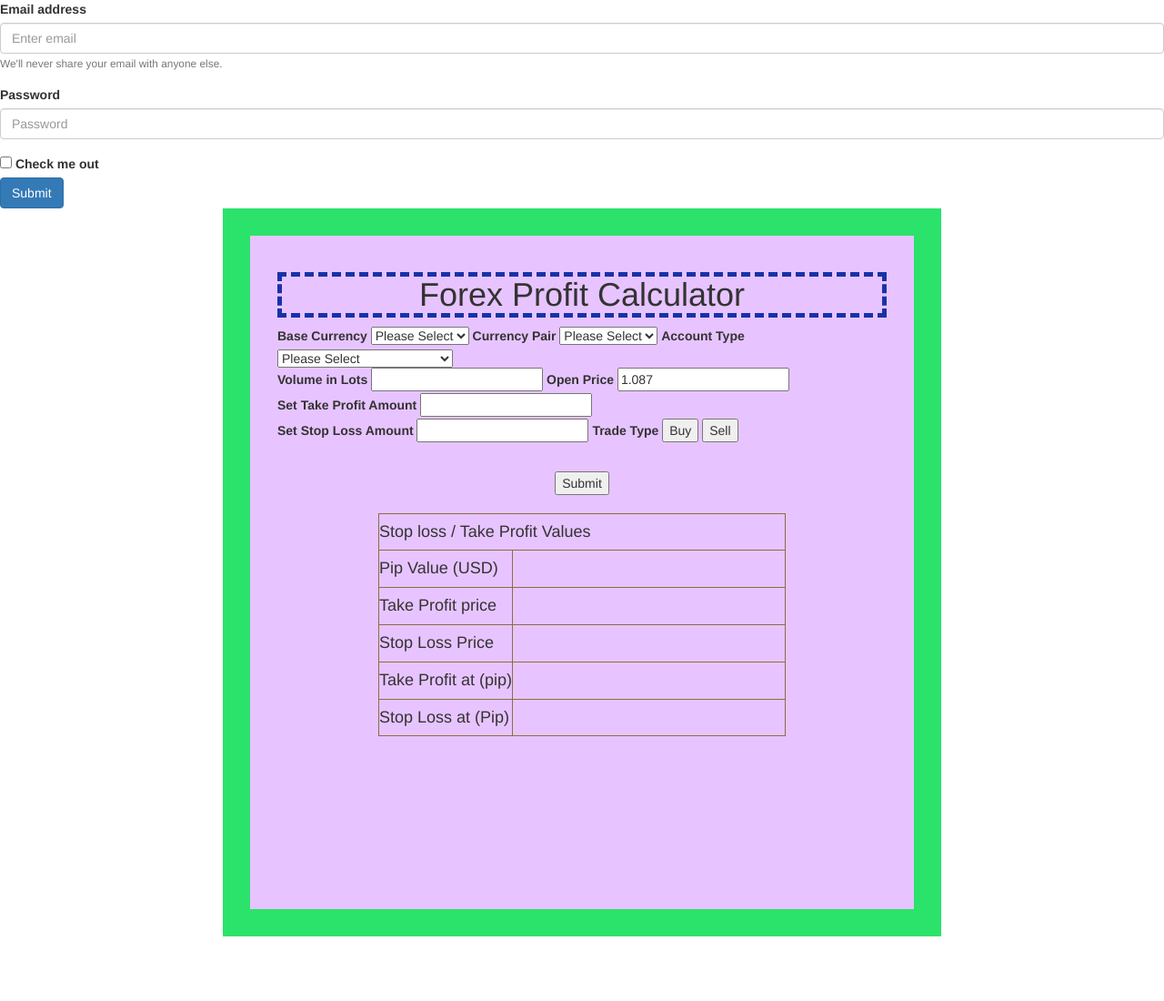
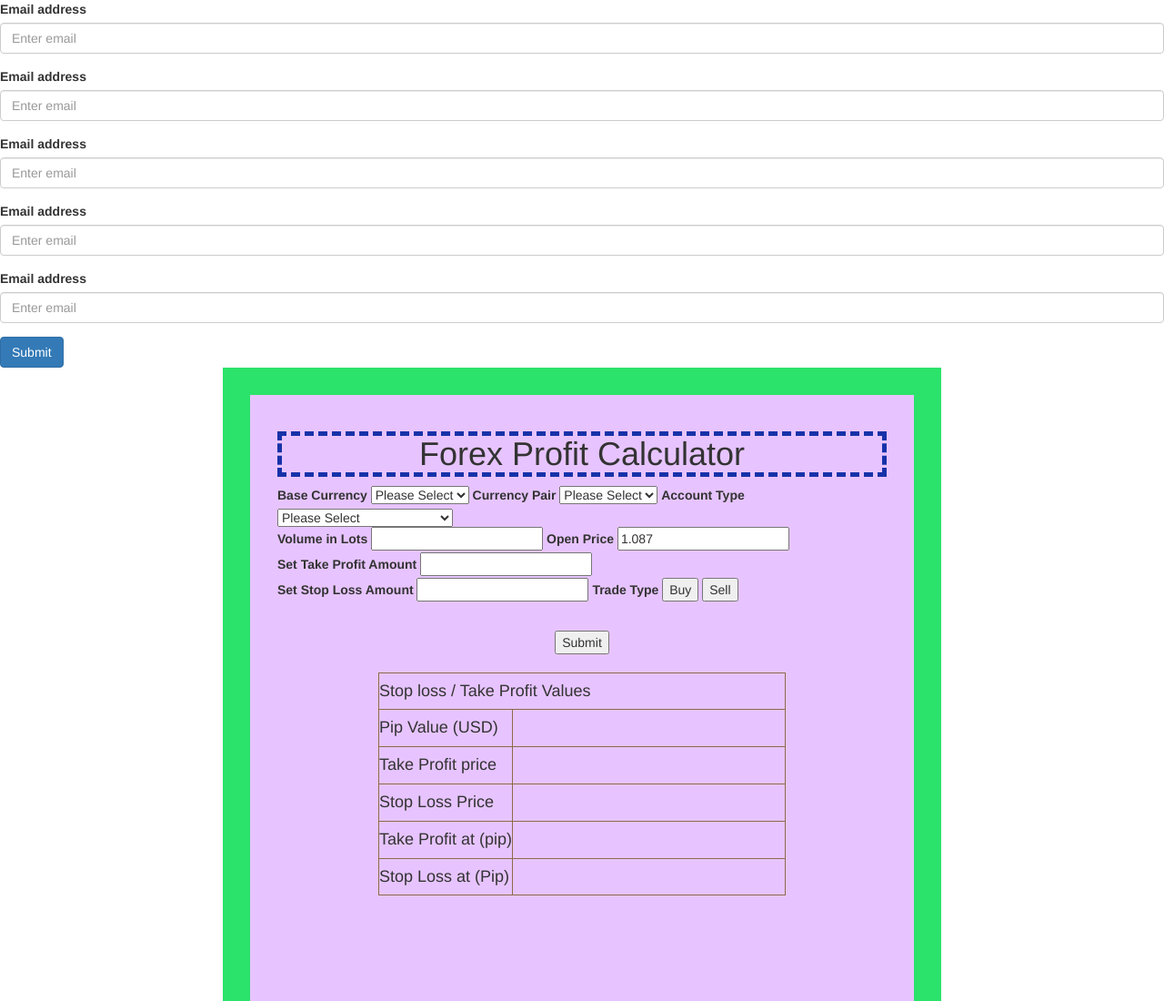
Before and after one commit to harun560/Forex-profit-Calculator, a plain HTML site: page index.html in a window 1280 px wide. Shown: the top 1100 px of the page at 91% size. Before the commit the page ends 1029 px from the top, so only its background shows below. Drawn offline with nearby package versions, Linux system fonts and the light colour scheme.

Commit message:
Update index.html

```diff
--- a/index.html
+++ b/index.html
@@ -15,15 +15,22 @@
   <div class="form-group">
     <label for="exampleInputEmail1">Email address</label>
     <input type="email" class="form-control" id="exampleInputEmail1" aria-describedby="emailHelp" placeholder="Enter email">
-    <small id="emailHelp" class="form-text text-muted">We'll never share your email with anyone else.</small>
   </div>
-  <div class="form-group">
-    <label for="exampleInputPassword1">Password</label>
-    <input type="password" class="form-control" id="exampleInputPassword1" placeholder="Password">
+     <div class="form-group">
+    <label for="exampleInputEmail1">Email address</label>
+    <input type="email" class="form-control" id="exampleInputEmail1" aria-describedby="emailHelp" placeholder="Enter email">
   </div>
-  <div class="form-check">
-    <input type="checkbox" class="form-check-input" id="exampleCheck1">
-    <label class="form-check-label" for="exampleCheck1">Check me out</label>
+     <div class="form-group">
+    <label for="exampleInputEmail1">Email address</label>
+    <input type="email" class="form-control" id="exampleInputEmail1" aria-describedby="emailHelp" placeholder="Enter email">
+  </div>
+     <div class="form-group">
+    <label for="exampleInputEmail1">Email address</label>
+    <input type="email" class="form-control" id="exampleInputEmail1" aria-describedby="emailHelp" placeholder="Enter email">
+  </div>
+     <div class="form-group">
+    <label for="exampleInputEmail1">Email address</label>
+    <input type="email" class="form-control" id="exampleInputEmail1" aria-describedby="emailHelp" placeholder="Enter email">
   </div>
   <button type="submit" class="btn btn-primary">Submit</button>
 </form>
```
